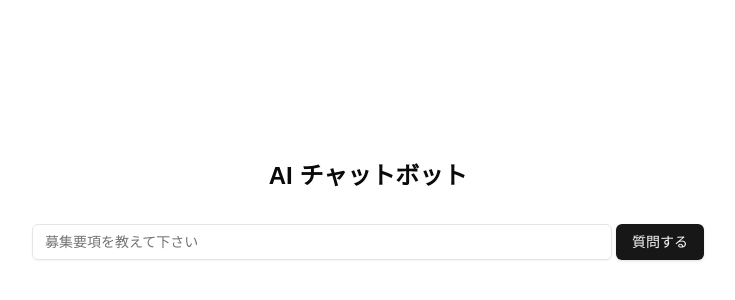
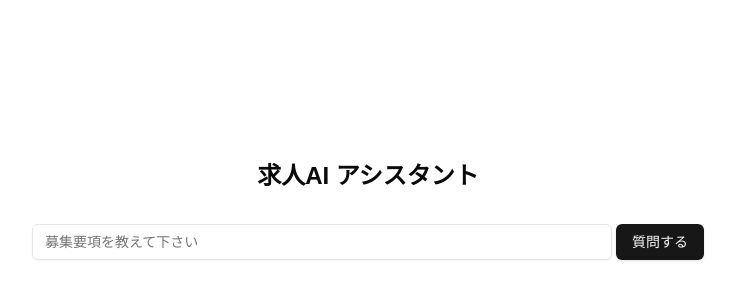
Before and after one commit to harusame0616/try-supabase-nextjs-rag-chatbot, a Next.js app in the folder chatbot-app/: page / in a window 1280 px wide. Shown: the part 60-360 px from the top of the page, without its empty margins (272-1007 px from the left). Built offline with nearby package versions, Linux system fonts and the light colour scheme.

Commit message:
チャットボット名変更

```diff
--- a/chatbot-app/src/app/chat/page.tsx
+++ b/chatbot-app/src/app/chat/page.tsx
@@ -33,7 +33,7 @@ export default function Page() {
   return (
     <div className="h-full flex flex-col">
       <h1 className="p-4 font-bold text-2xl text-center">
-        <Link href="/">AI チャットボット</Link>
+        <Link href="/">求人AI アシスタント</Link>
       </h1>
       <div className="flex-grow flex flex-col overflow-hidden items-center">
         <div className="flex-grow overflow-y-scroll w-full p-4 max-w-2xl">
--- a/chatbot-app/src/app/page.tsx
+++ b/chatbot-app/src/app/page.tsx
@@ -14,7 +14,7 @@ export default function Home() {
   return (
     <div className="flex flex-col items-center">
       <div className="max-w-2xl w-full flex justify-end h-80 flex-col items-center">
-        <h1 className="font-bold text-2xl">AI チャットボット</h1>
+        <h1 className="font-bold text-2xl">求人AI アシスタント</h1>
         <form className="w-full mt-8 flex gap-1" method="GET" action="/chat">
           <Input name="query" placeholder="募集要項を教えて下さい" />
           <Button>質問する</Button>
```
